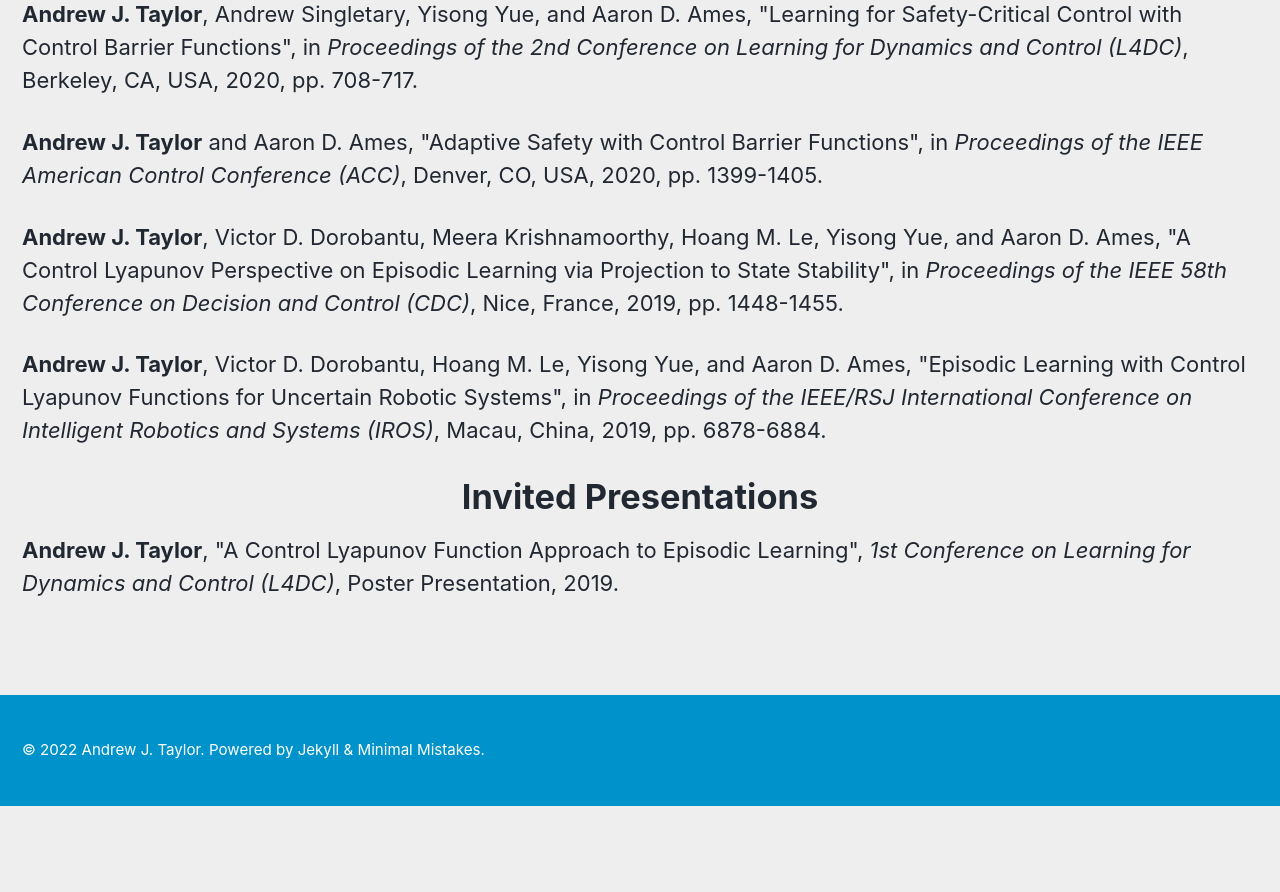
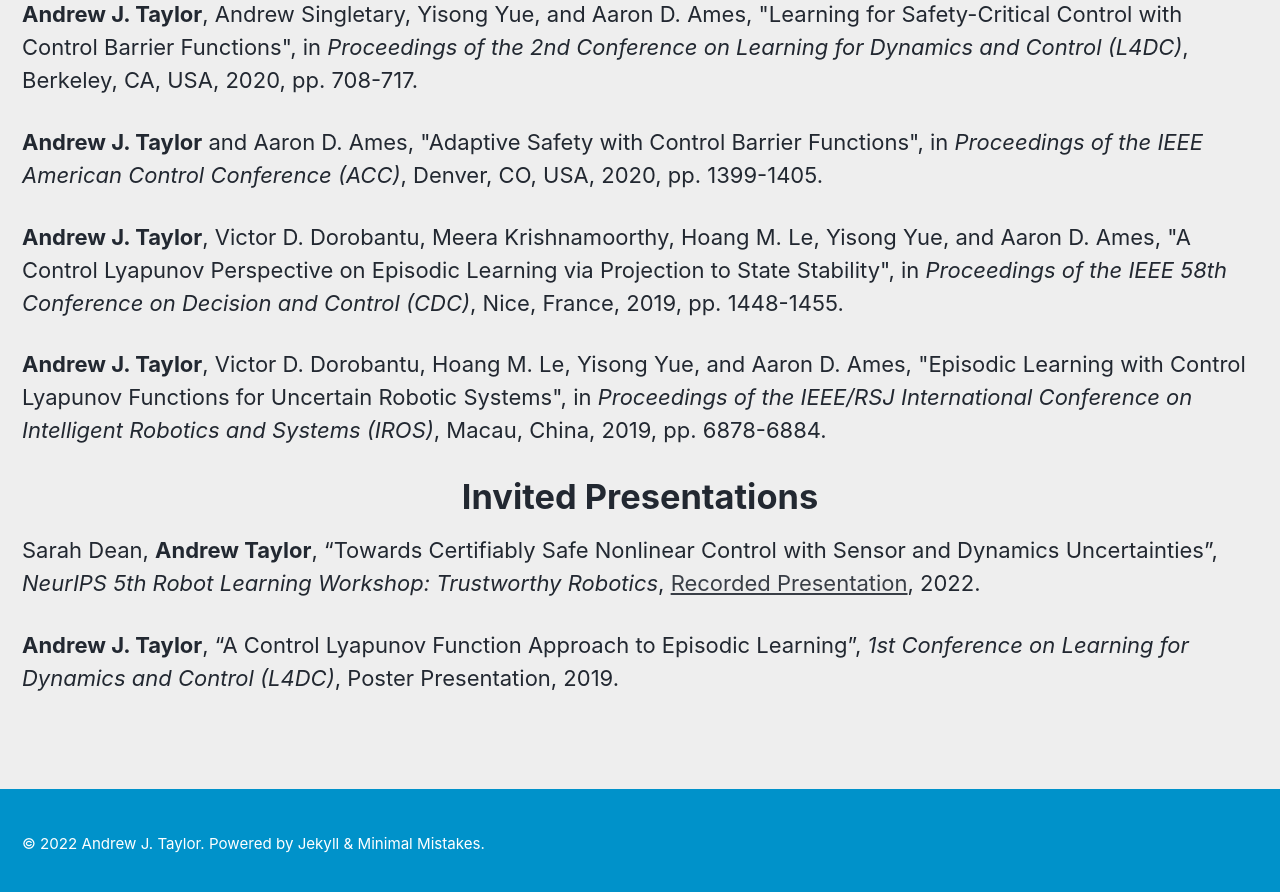
Before and after one commit to andrewjamestaylor/andrewjamestaylor.github.io, a Jekyll site: the page built from _pages/research.md, in a window 1280 px wide and 900 px high, scrolled down 4277 px. Shown: the top 892 px of the window. Built offline with Jekyll 4.4.1, drawn with Linux system fonts in a browser that asks for light colours; cached includes are drawn as plain includes; before the commit the page ends 5083 px from its top, so only the background shows below that.

```diff
--- a/_pages/research.md
+++ b/_pages/research.md
@@ -153,6 +153,7 @@ Ruben Grandia, <b>Andrew J. Taylor</b>, Andrew Singletary, Marco Hutter, and Aar
 
 <h1 align = "center">Invited Presentations</h1>
 
-<p>
+Sarah Dean, <b> Andrew Taylor</b>, "Towards Certifiably Safe Nonlinear Control with Sensor and Dynamics Uncertainties", <i>NeurIPS 5th Robot Learning Workshop: Trustworthy Robotics</i>, [Recorded Presentation](https://youtu.be/v_707BM1mwE), 2022.
+<br>
+
 <b>Andrew J. Taylor</b>, "A Control Lyapunov Function Approach to Episodic Learning", <i>1st Conference on Learning for Dynamics and Control (L4DC)</i>, Poster Presentation, 2019.
-</p>
```
Also changed, not shown: _pages/research_projects/model_predictive_control.md (+9 -1 lines), 3 other files.
